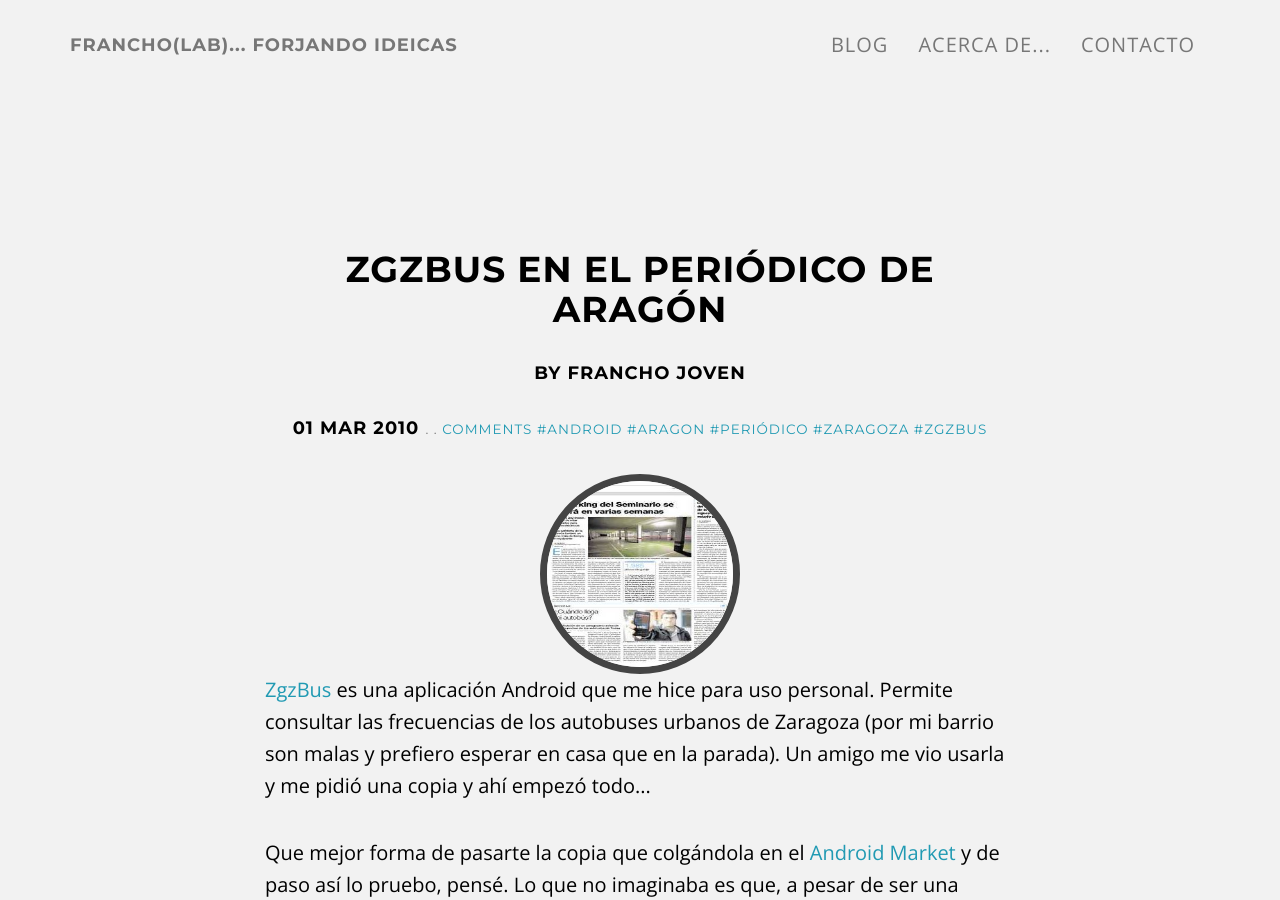
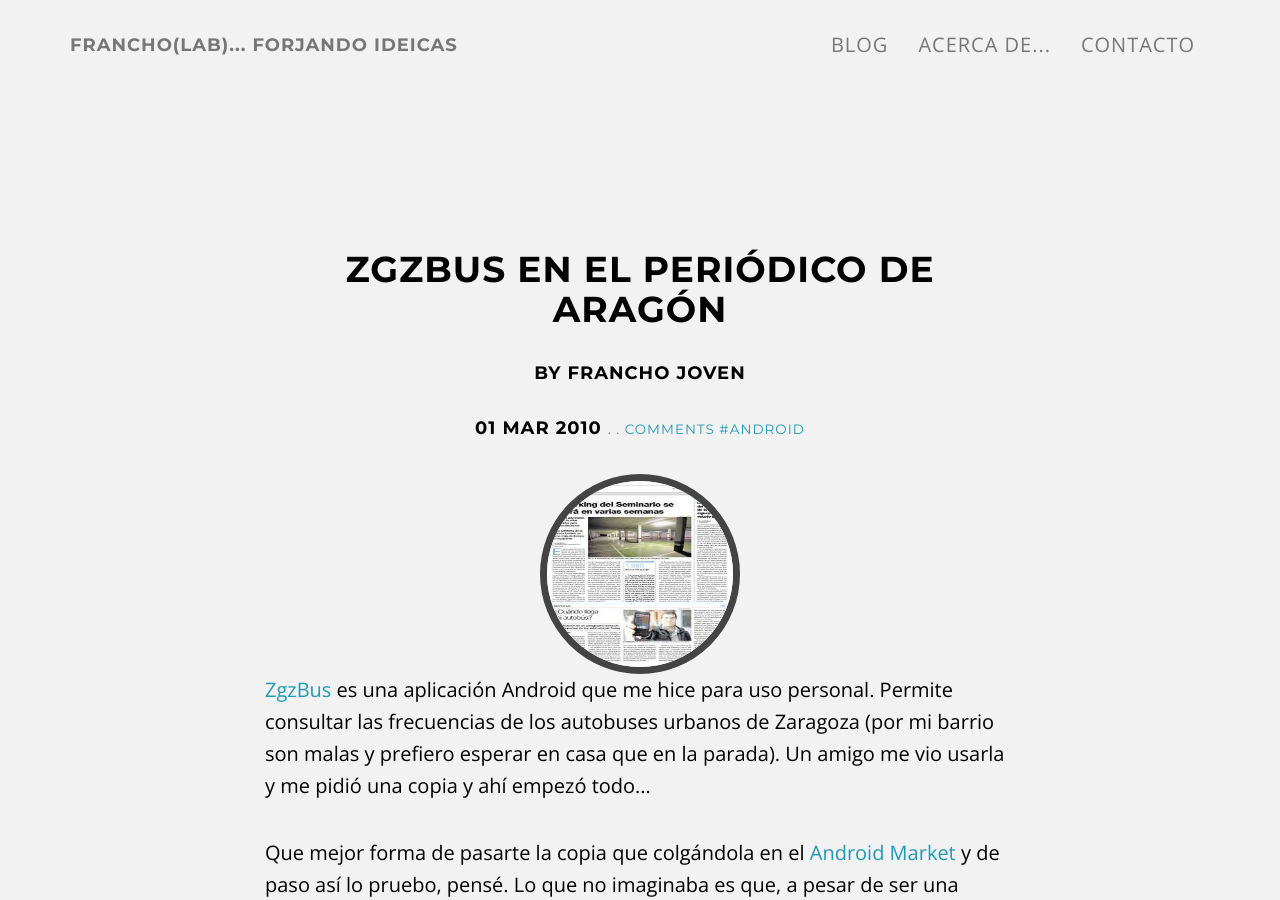
Before and after one commit to francho/francho.github.io, a Jekyll site: the page built from _posts/2010-03-01-zgzbus-en-el-peridico-de-aragn.html, in a window 1280 px wide and 900 px high. Built offline with Jekyll 4.4.1, drawn with Linux system fonts in a browser that asks for light colours; comment, search, counter and statistics services are not loaded.

Commit message:
Remove old tags

```diff
--- a/_posts/2009-12-16-truco-arrancar-una-particion-fisica-sin-reiniciar.html
+++ b/_posts/2009-12-16-truco-arrancar-una-particion-fisica-sin-reiniciar.html
@@ -2,14 +2,8 @@
 layout: post
 title: 'Truco: Arrancar una partición física sin reiniciar'
 date: 2009-12-16 19:51:15.000000000 +01:00
-categories:
-- linux
-- Píldoras
 tags:
 - linux
-- truco
-- ubuntu
-- virtualbox
 status: publish
 type: post
 published: true
--- a/_posts/2010-03-01-zgzbus-en-el-peridico-de-aragn.html
+++ b/_posts/2010-03-01-zgzbus-en-el-peridico-de-aragn.html
@@ -2,15 +2,8 @@
 layout: post
 title: ZgzBus en el Periódico de Aragón
 date: 2010-03-01 15:55:33.000000000 +01:00
-categories:
-- android
-- General
 tags:
 - android
-- Aragon
-- periódico
-- Zaragoza
-- zgzbus
 status: publish
 type: post
 published: true
```
